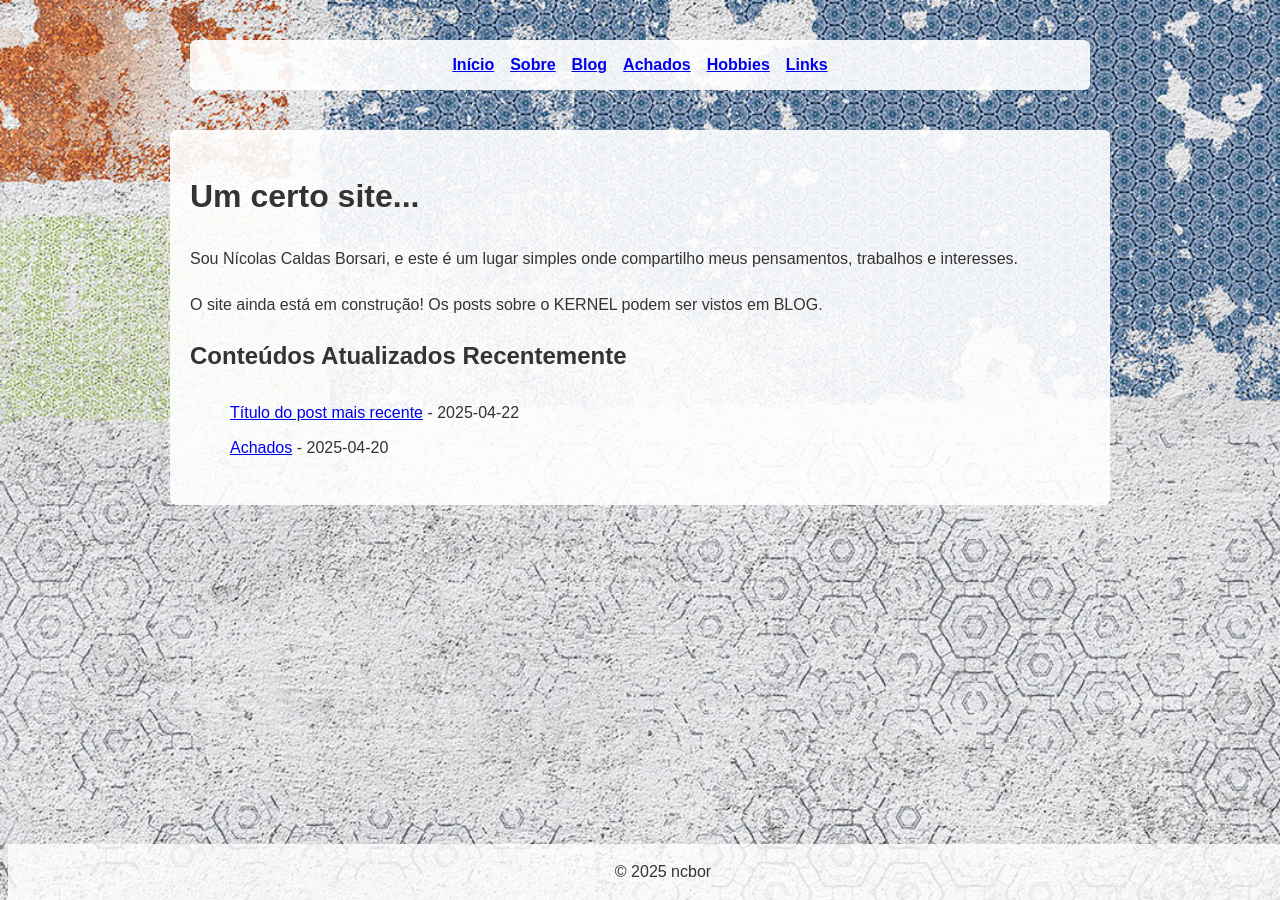
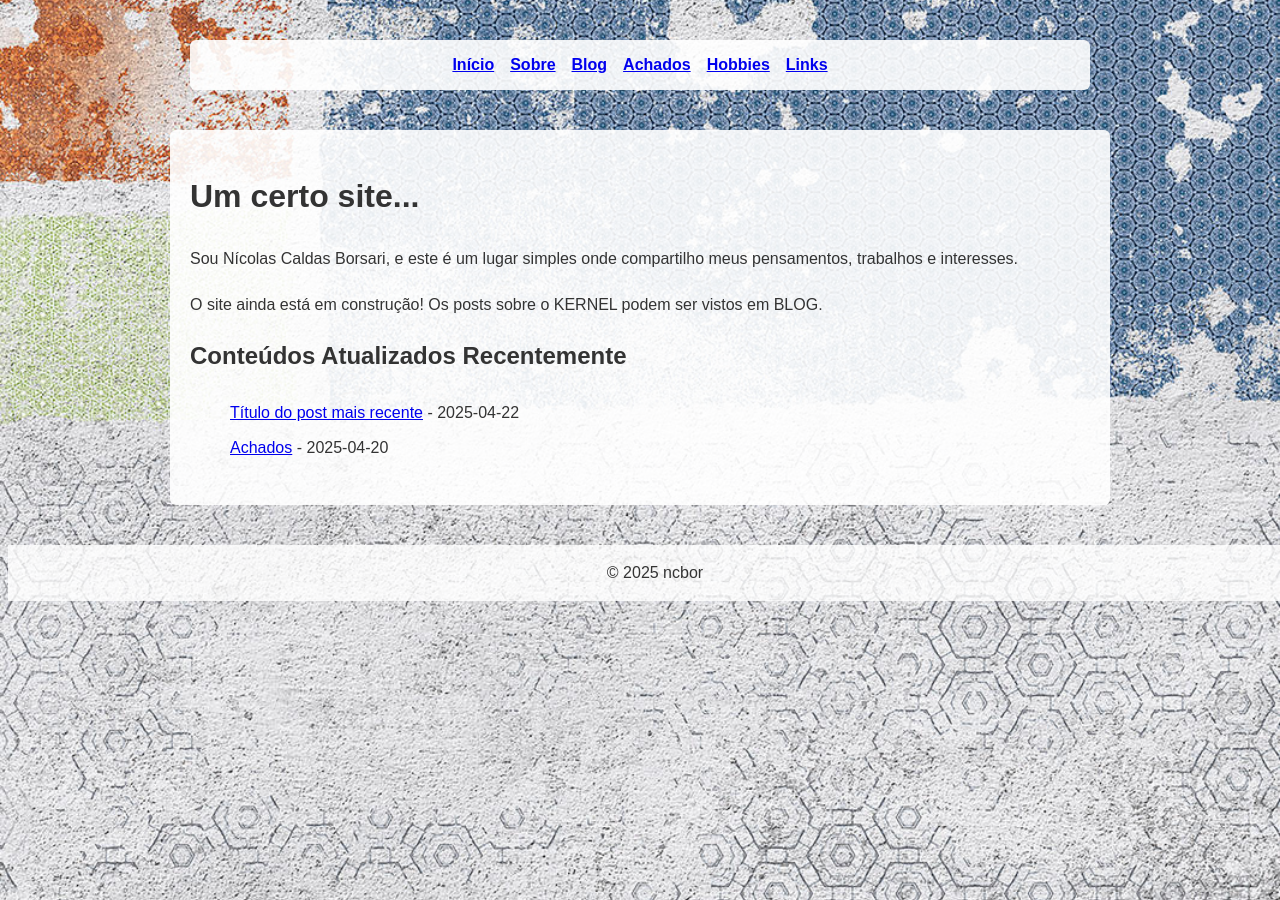
Before and after one commit to ncbor/ncbor.github.io, a Jekyll site: the page built from index.html, in a window 1280 px wide. Built offline with Jekyll 4.4.1, drawn with Linux system fonts in a browser that asks for light colours.

Commit message:
Removing sticky footer

```diff
--- a/css/style.css
+++ b/css/style.css
@@ -40,7 +40,7 @@ footer {
     text-align: center;
     padding: 15px;
     background-color: rgba(255, 255, 255, 0.8);
-    position: fixed;
+    /* position: fixed; */
     width: 100%;
     bottom: 0;
 }
```
